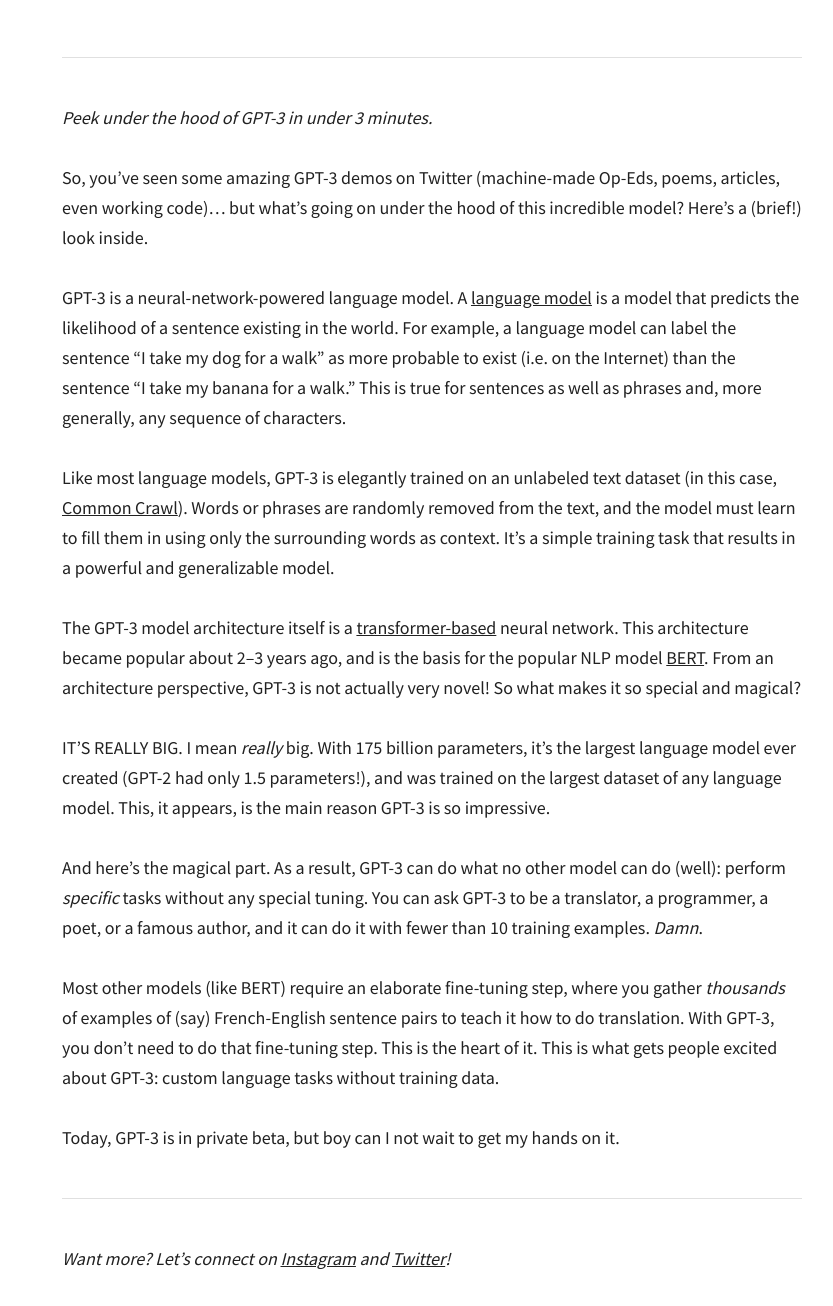
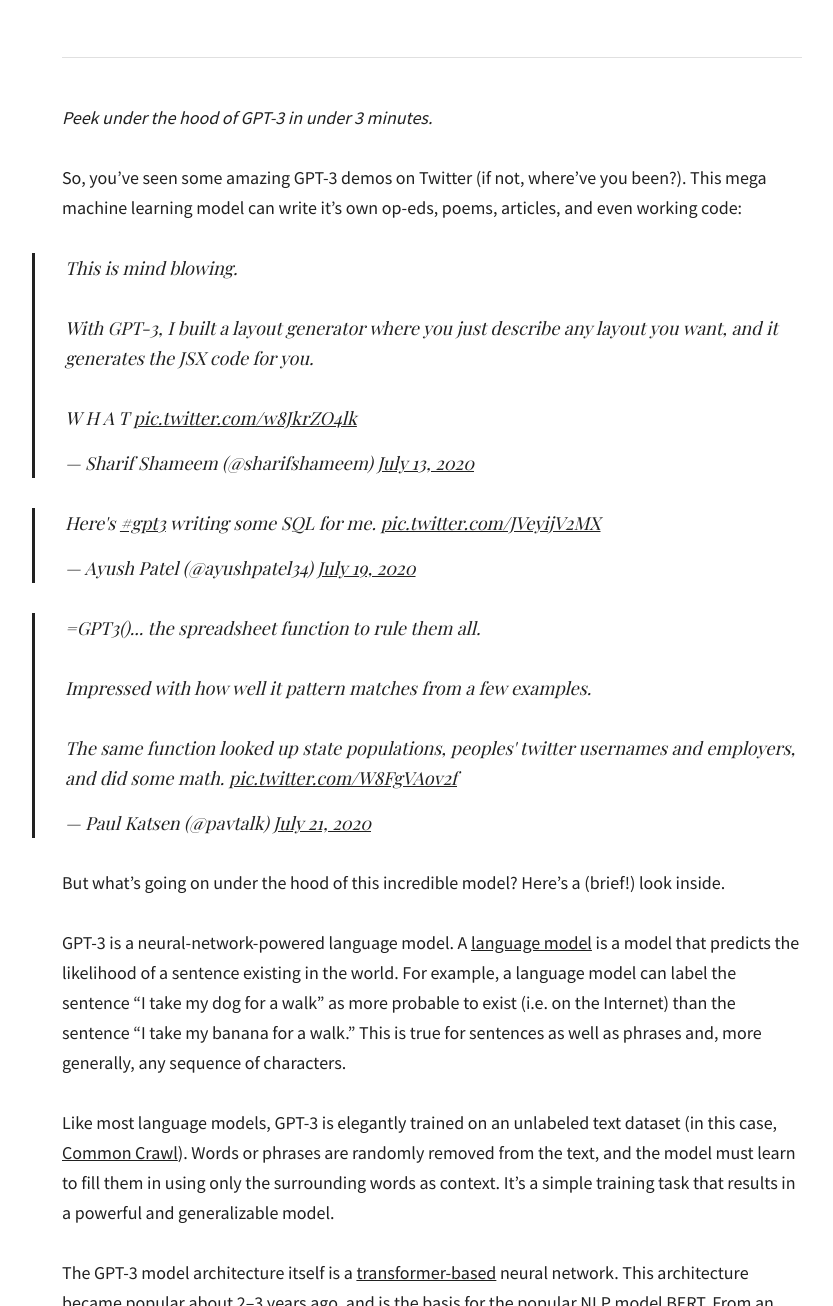
Before and after one commit to dalequark/daleonai, a Jekyll site: the page built from _posts/2020-07-22-gpt-3-explained-in-under-3-minutes.md, in a window 1280 px wide and 1400 px high, scrolled down 543 px, cut to the strip 94-1400 px from the top of the window. Shown: the whole strip, without its empty margins (208-1041 px from the left). Built offline with Jekyll 4.4.1, drawn with Linux system fonts in a browser that asks for light colours; some web fonts are replaced; comment, search, counter and statistics services are not loaded.

Commit message:
Update from Forestry.io Dale updated _posts/2020-07-22-gpt-3-explained-in-under-3-minutes.md

```diff
--- a/_posts/2020-07-22-gpt-3-explained-in-under-3-minutes.md
+++ b/_posts/2020-07-22-gpt-3-explained-in-under-3-minutes.md
@@ -18,7 +18,15 @@
 
 <!--more-->
 
-So, you’ve seen some amazing GPT-3 demos on Twitter (machine-made Op-Eds, poems, articles, even working code)... but what’s going on under the hood of this incredible model? Here’s a (brief!) look inside.
+So, you’ve seen some amazing GPT-3 demos on Twitter (if not, where've you been?). This mega machine learning model can write it's own op-eds, poems, articles, and even working code:
+
+<blockquote class="twitter-tweet"><p lang="en" dir="ltr">This is mind blowing.<br><br>With GPT-3, I built a layout generator where you just describe any layout you want, and it generates the JSX code for you.<br><br>W H A T <a href="https://t.co/w8JkrZO4lk">pic.twitter.com/w8JkrZO4lk</a></p>&mdash; Sharif Shameem (@sharifshameem) <a href="https://twitter.com/sharifshameem/status/1282676454690451457?ref_src=twsrc%5Etfw">July 13, 2020</a></blockquote> <script async src="https://platform.twitter.com/widgets.js" charset="utf-8"></script>
+
+<blockquote class="twitter-tweet"><p lang="en" dir="ltr">Here&#39;s <a href="https://twitter.com/hashtag/gpt3?src=hash&amp;ref_src=twsrc%5Etfw">#gpt3</a> writing some SQL for me. <a href="https://t.co/JVeyijV2MX">pic.twitter.com/JVeyijV2MX</a></p>&mdash; Ayush Patel (@ayushpatel34) <a href="https://twitter.com/ayushpatel34/status/1284810560555479043?ref_src=twsrc%5Etfw">July 19, 2020</a></blockquote> <script async src="https://platform.twitter.com/widgets.js" charset="utf-8"></script>
+
+<blockquote class="twitter-tweet"><p lang="en" dir="ltr">=GPT3()... the spreadsheet function to rule them all.<br><br>Impressed with how well it pattern matches from a few examples.<br><br>The same function looked up state populations, peoples&#39; twitter usernames and employers, and did some math. <a href="https://t.co/W8FgVAov2f">pic.twitter.com/W8FgVAov2f</a></p>&mdash; Paul Katsen (@pavtalk) <a href="https://twitter.com/pavtalk/status/1285410751092416513?ref_src=twsrc%5Etfw">July 21, 2020</a></blockquote> <script async src="https://platform.twitter.com/widgets.js" charset="utf-8"></script>
+
+But what’s going on under the hood of this incredible model? Here’s a (brief!) look inside.
 
 GPT-3 is a neural-network-powered language model. A [language model](https://towardsdatascience.com/language-modeling-c1cf7b983685) is a model that predicts the likelihood of a sentence existing in the world. For example, a language model can label the sentence “I take my dog for a walk” as more probable to exist (i.e. on the Internet) than the sentence “I take my banana for a walk.” This is true for sentences as well as phrases and, more generally, any sequence of characters.
 
@@ -28,7 +36,7 @@
 
 IT’S REALLY BIG. I mean _really_ big. With 175 billion parameters, it’s the largest language model ever created (GPT-2 had only 1.5 parameters!), and was trained on the largest dataset of any language model. This, it appears, is the main reason GPT-3 is so impressive.
 
-And here’s the magical part. As a result, GPT-3 can do what no other model can do (well): perform *specific* tasks without any special tuning. You can ask GPT-3 to be a translator, a programmer, a poet, or a famous author, and it can do it with fewer than 10 training examples. _Damn_.
+And here’s the magical part. As a result, GPT-3 can do what no other model can do (well): perform _specific_ tasks without any special tuning. You can ask GPT-3 to be a translator, a programmer, a poet, or a famous author, and it can do it with fewer than 10 training examples. _Damn_.
 
 Most other models (like BERT) require an elaborate fine-tuning step, where you gather _thousands_ of examples of (say) French-English sentence pairs to teach it how to do translation. With GPT-3, you don’t need to do that fine-tuning step. This is the heart of it. This is what gets people excited about GPT-3: custom language tasks without training data.
 
```
